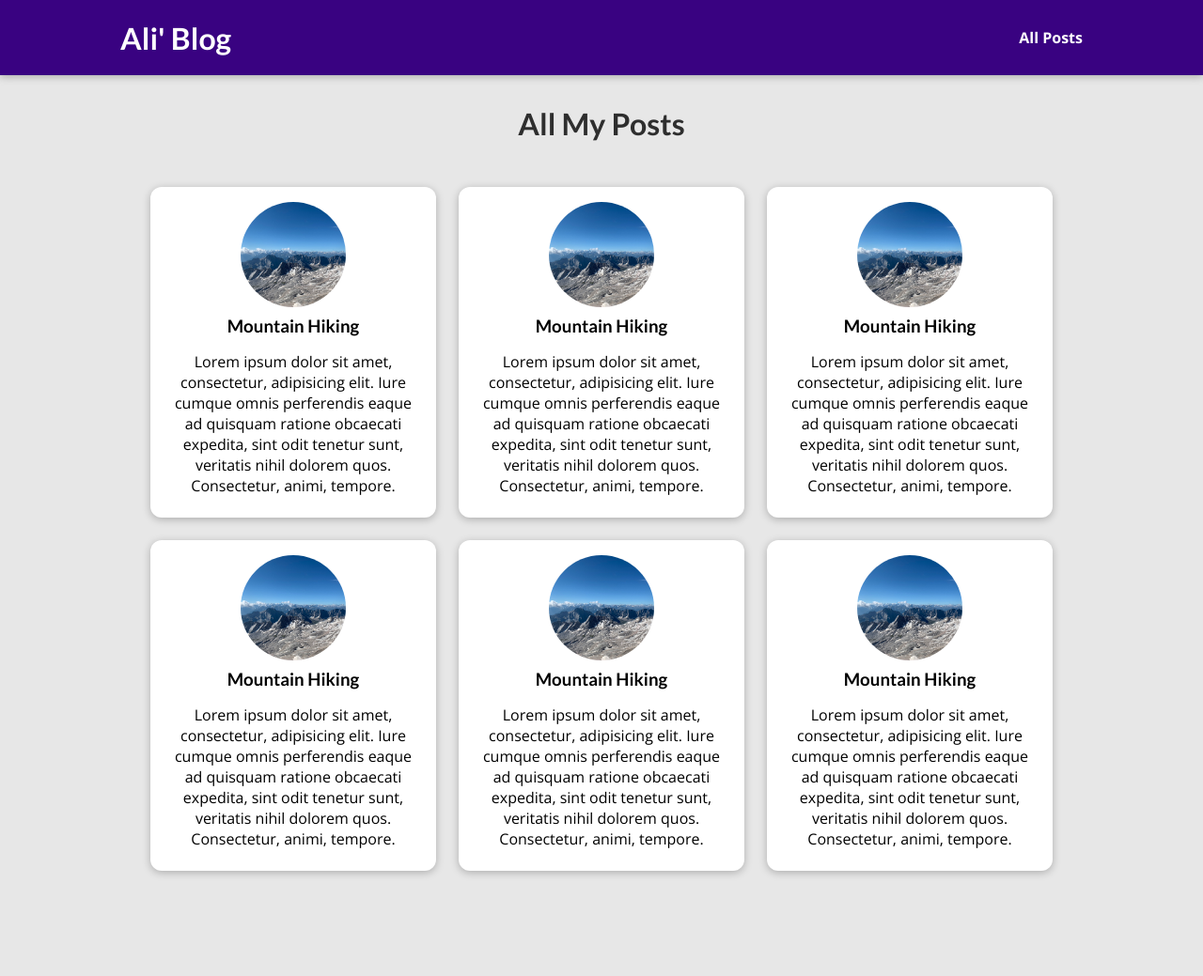
After one commit to Ali-Fattahian/Blog-Project, a Django app: template Website/blog/templates/blog/all-posts.html in a window 1280 px wide. The commit adds this page. Shown: the whole page at 94% size. Run offline with Django 3.2, Linux system fonts and the light colour scheme; the template is opened without the code that fills it, so the values that code supplies are empty.

Commit message:
add all-posts page

```diff
--- /dev/null
+++ b/Website/blog/static/blog/all-posts.css
@@ -0,0 +1,70 @@
+body {
+    background-color: #e7e7e7;
+  }
+
+  #all-posts {
+    margin: 7rem auto;
+    width: 90%;
+    max-width: 60rem;
+  }
+
+  #all-posts h2 {
+    text-align: center;
+    font-size: 2rem;
+    color: #2e2e2e;
+    margin: 3rem 0;
+  }
+
+  ul {
+    list-style: none;
+    margin: 0;
+    padding: 0;
+    display: grid;
+    grid-template-columns: repeat(auto-fill, minmax(17rem, 1fr));
+    gap: 1.5rem;
+  }
+
+  .post img {
+    width: 7rem;
+    height: 7rem;
+  }
+
+  .post a {
+    height: 22rem;
+    transform-origin: center;
+    box-shadow: 0 2px 8px rgba(0, 0, 0, 0.25);
+    border-radius: 12px;
+    background-color: white;
+  }
+  #main-navigation {
+    width: 100%;
+    height: 5rem;
+    display: flex;
+    justify-content: space-between;
+    align-items: center;
+    padding: 0 10%;
+    position: absolute;
+    top: 0;
+    left: 0;
+  }
+
+  #main-navigation a {
+    text-decoration: none;
+    color: white;
+    font-weight: bold;
+  }
+
+  #main-navigation a:hover,
+  #main-navigation a:active {
+    color: #cf79f1;
+  }
+
+  #main-navigation h1 a:hover,
+  #main-navigation h1 a:active {
+    color: white;
+  }
+
+  #main-navigation {
+    background-color: #390281;
+    box-shadow: 0 2px 8px rgba(0, 0, 0, 0.25);
+  }
--- /dev/null
+++ b/Website/blog/static/blog/post.css
@@ -0,0 +1,43 @@
+.post {
+    display: flex;
+    flex-direction: column;
+    align-items: center;
+    text-align: center;
+  }
+
+  .post a {
+    text-decoration: none;
+    color: black;
+    transition: all 0.2s ease;
+    padding: 1rem;
+  }
+
+  .post a:hover,
+  .post a:active {
+    transform: scale(1.1);
+    background-color: #390281;
+    color: white;
+  }
+
+  .post img {
+    width: 5rem;
+    height: 5rem;
+    object-fit: cover;
+    border-radius: 50%;
+  }
+
+  .post h3 {
+    margin: 0.25rem 0;
+  }
+
+  .post time {
+    color: #666666;
+    margin: 0.25rem;
+    font-style: italic;
+    font-size: 0.85rem;
+  }
+
+  .post:hover time,
+  .post:active time {
+    color: white;
+  }
--- /dev/null
+++ b/Website/blog/templates/blog/all-posts.html
@@ -0,0 +1,24 @@
+{% extends 'base.html' %}
+
+{% load static %}
+{% block title %}
+All The Posts
+{% endblock %}
+
+{% block css %}
+<link rel = 'stylesheet' href = '{% static 'blog/post.css'%}'>
+<link rel = 'stylesheet' href = '{% static 'blog/all-posts.css'%}'>
+{% endblock %}
+{% block content %}
+<section id = 'all-posts'>
+    <h2>All My Posts</h2>
+    <ul>
+        {% include 'blog/includes/post.html'%}
+        {% include 'blog/includes/post.html'%}
+        {% include 'blog/includes/post.html'%}
+        {% include 'blog/includes/post.html'%}
+        {% include 'blog/includes/post.html'%}
+        {% include 'blog/includes/post.html'%}
+    </ul>
+</section>
+{% endblock %}
--- /dev/null
+++ b/Website/blog/templates/blog/includes/post.html
@@ -0,0 +1,13 @@
+{% load static %}
+
+<li>
+    <article class = 'post'>
+        <a href = ''>
+        <img src = '{% static 'blog/images/mountains.jpg' %}' alt = 'mountain Hiking'>
+        <div class = 'post_content'>
+            <h3>Mountain Hiking</h3>
+            <p>Lorem ipsum dolor sit amet, consectetur, adipisicing elit. Iure cumque omnis perferendis eaque ad quisquam ratione obcaecati expedita, sint odit tenetur sunt, veritatis nihil dolorem quos. Consectetur, animi, tempore.</p>
+        </div>
+        </a>
+    </article>
+</li>
--- a/Website/blog/views.py
+++ b/Website/blog/views.py
@@ -4,7 +4,7 @@ def index(request):
     return render(request, 'blog/index.html')
 
 def posts(request):
-    pass
+    return render(request, 'blog/all-posts.html')
 
 def post_detail(request):
     pass
--- a/Website/static/app.css
+++ b/Website/static/app.css
@@ -18,3 +18,35 @@ h3 {
   font-family: 'Lato', sans-serif;
   font-weight: bold;
 }
+#main-navigation {
+  width: 100%;
+  height: 5rem;
+  display: flex;
+  justify-content: space-between;
+  align-items: center;
+  padding: 0 10%;
+  position: absolute;
+  top: 0;
+  left: 0;
+}
+
+#main-navigation a {
+  text-decoration: none;
+  color: white;
+  font-weight: bold;
+}
+
+#main-navigation a:hover,
+#main-navigation a:active {
+  color: #cf79f1;
+}
+
+#main-navigation h1 a:hover,
+#main-navigation h1 a:active {
+  color: white;
+}
+
+#main-navigation {
+  background-color: #390281;
+  box-shadow: 0 2px 8px rgba(0, 0, 0, 0.25);
+}
--- a/Website/templates/base.html
+++ b/Website/templates/base.html
@@ -10,6 +10,14 @@
     {% block css %}{% endblock %}
 </head>
 <body>
+    <header id = 'main-navigation'>
+        <h1><a href="">Ali' Blog</a></h1>
+        {% comment %} <h1><a href = '{% url homepage %}'>Ali's Blog</a></h1> {% endcomment %}
+        <nav>
+        {% comment %} <a href = '{% url posts %}'>All Posts</a> {% endcomment %}
+            <a href="#">All Posts</a>
+        </nav>
+    </header>
 {% block content %}
 {% endblock %}
         <ul>
```
Also changed, not shown: Website/blog/static/blog/index.css (+0 -72 lines), Website/blog/static/blog/post-detail.css (added, +62 -0 lines), Website/blog/templates/blog/index.html (+3 -20 lines), Website/blog/static/blog/images/me.jpg (added), Website/blog/static/blog/images/mountains.jpg (added), Website/blog/static/blog/images/woods.jpg (added).
